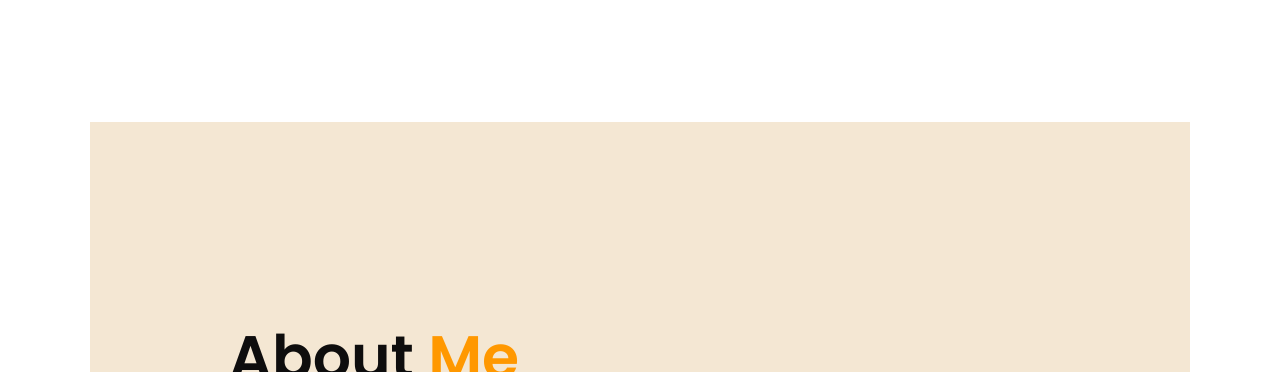
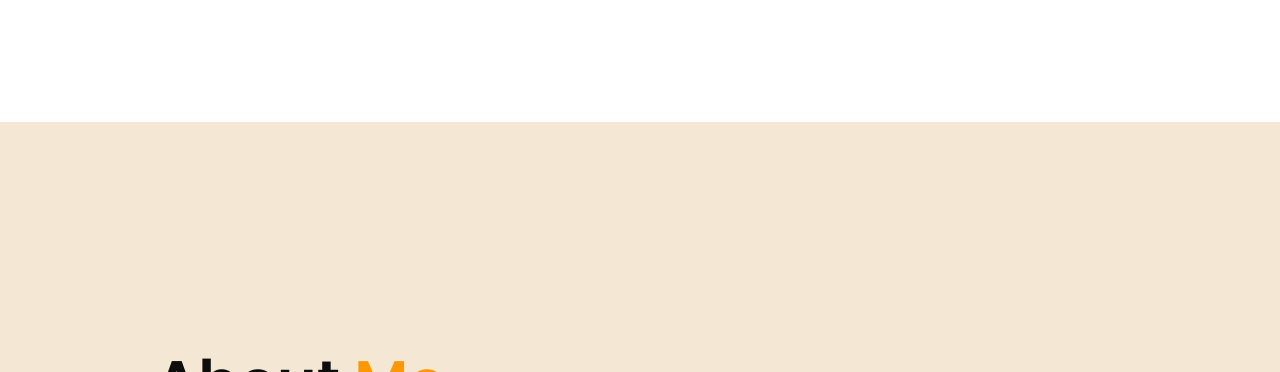
Before and after one commit to b-suryaraj/Portfolio, a plain HTML site: page index.html in a window 1280 px wide. Shown: the part 728-1100 px from the top of the page. Drawn offline with nearby package versions, Linux system fonts and the light colour scheme; a web font is replaced by a local one.

Commit message:
Updated UI and added features

```diff
--- a/style.css
+++ b/style.css
@@ -24,7 +24,7 @@ html{
 }
 
 body{
-    padding: 0 90px;
+    padding: 0;
     background: var(--bg-color);
     color: var(--text-color);
 }
```
